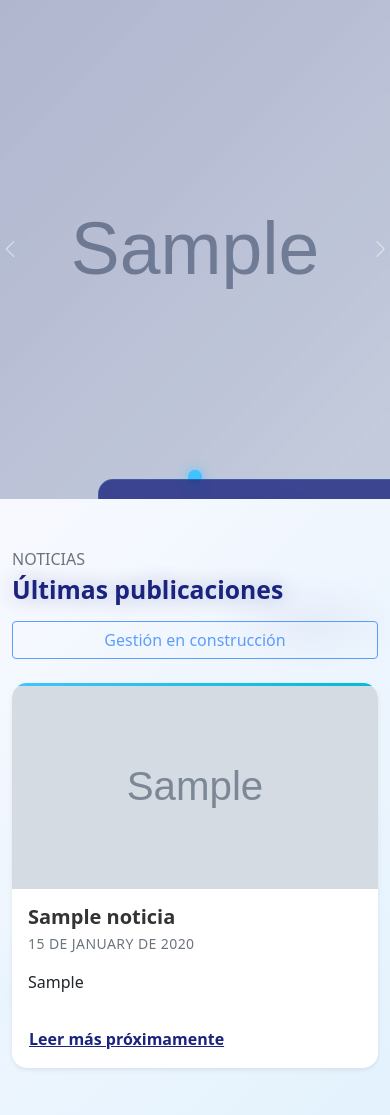
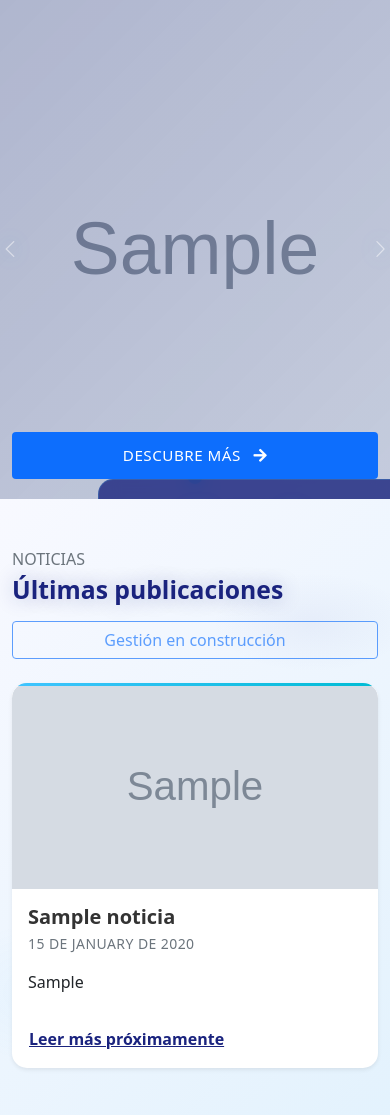
Before and after one commit to Derom-rm27/myweb, a PHP site: page / in a window 390 px wide. Shown: the part 71-1186 px from the top of the page. Run offline with PHP 8.4, Linux system fonts and the light colour scheme; tables that the repository leaves empty hold one stand-in row (values such as "Sample post"); grey boxes marked "Sample" are stand-in pictures.

Commit message:
Anchor banner CTA at bottom center

```diff
--- a/css/home.css
+++ b/css/home.css
@@ -118,9 +118,26 @@
     line-height: 1.6;
 }
 
+
 .banner-cta {
     display: flex;
     justify-content: center;
+}
+
+.banner-cta--overlay {
+    position: absolute;
+    left: 50%;
+    bottom: 40px;
+    transform: translateX(-50%);
+    width: calc(100% - 40px);
+    max-width: 480px;
+    z-index: 3;
+    pointer-events: none;
+}
+
+.banner-cta--overlay .banner-cta__button {
+    pointer-events: all;
+    width: 100%;
 }
 
 .banner-cta__button {
@@ -141,6 +158,18 @@
 .carousel-caption .btn-primary:hover {
     transform: translateY(-2px);
     box-shadow: 0 10px 25px rgba(64, 196, 255, 0.4);
+}
+
+@media (max-width: 576px) {
+    .banner-cta--overlay {
+        bottom: 20px;
+        width: calc(100% - 24px);
+    }
+
+    .banner-cta--overlay .banner-cta__button {
+        padding: 12px 18px;
+        font-size: 0.95rem;
+    }
 }
 
 .carousel-indicators [data-bs-target] {
--- a/includes/components/banner-carousel.php
+++ b/includes/components/banner-carousel.php
@@ -23,8 +23,9 @@
                     <div class="carousel-caption">
                         <h3><?php echo htmlspecialchars((string) ($banner['Titulo'] ?? ''), ENT_QUOTES, 'UTF-8'); ?></h3>
                         <p><?php echo htmlspecialchars((string) ($banner['Describir'] ?? ''), ENT_QUOTES, 'UTF-8'); ?></p>
+                    </div>
                     <?php if (!empty($banner['Enlace'])): ?>
-                            <div class="banner-cta">
+                        <div class="banner-cta banner-cta--overlay">
                             <a
                                 href="<?php echo htmlspecialchars((string) $banner['Enlace'], ENT_QUOTES, 'UTF-8'); ?>"
                                 class="btn btn-primary banner-cta__button"
@@ -34,7 +35,6 @@
                             </a>
                         </div>
                     <?php endif; ?>
-                    </div>
                 </div>
             <?php endforeach; ?>
         <?php else: ?>
```
Lines whose indentation alone changed are shown as unchanged.
